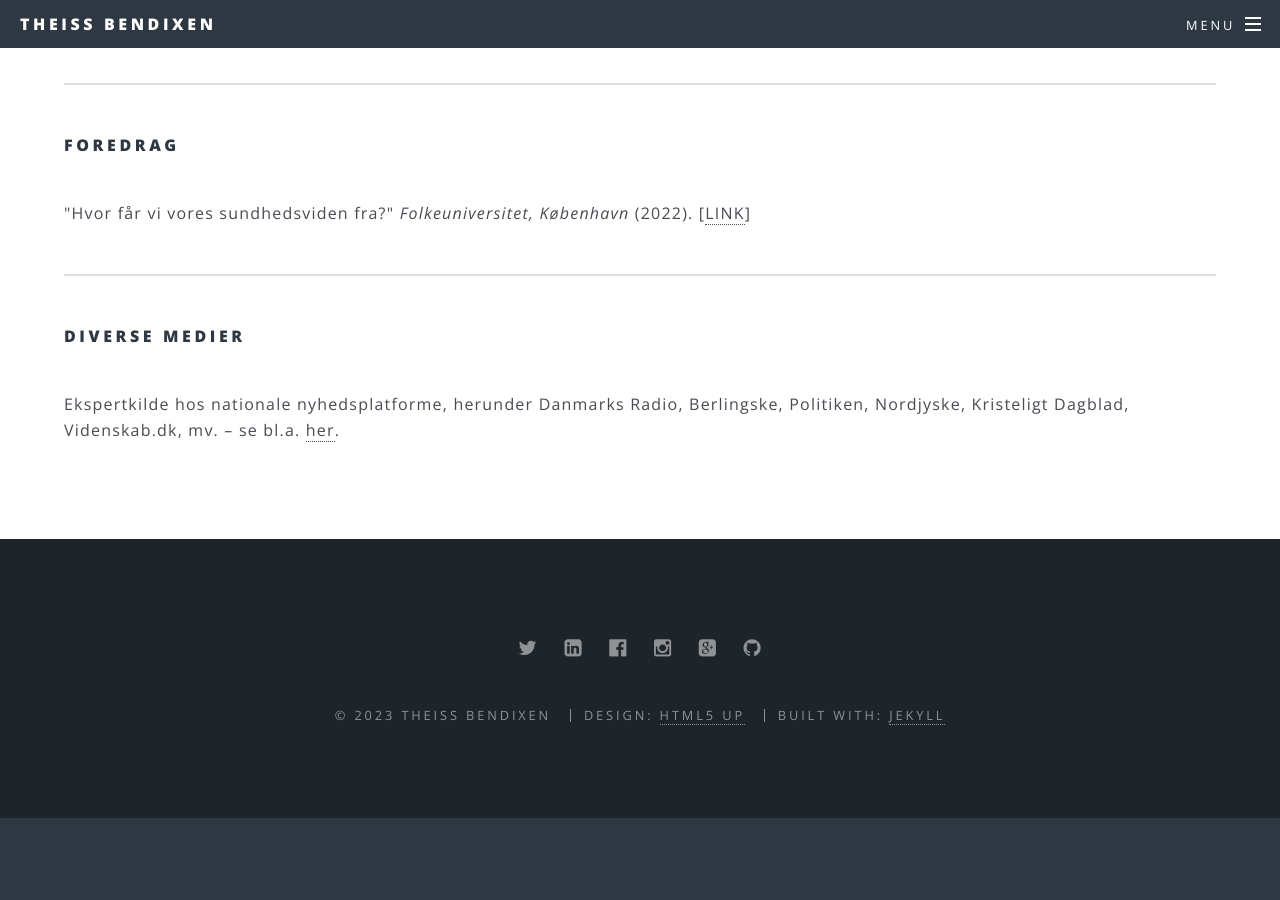
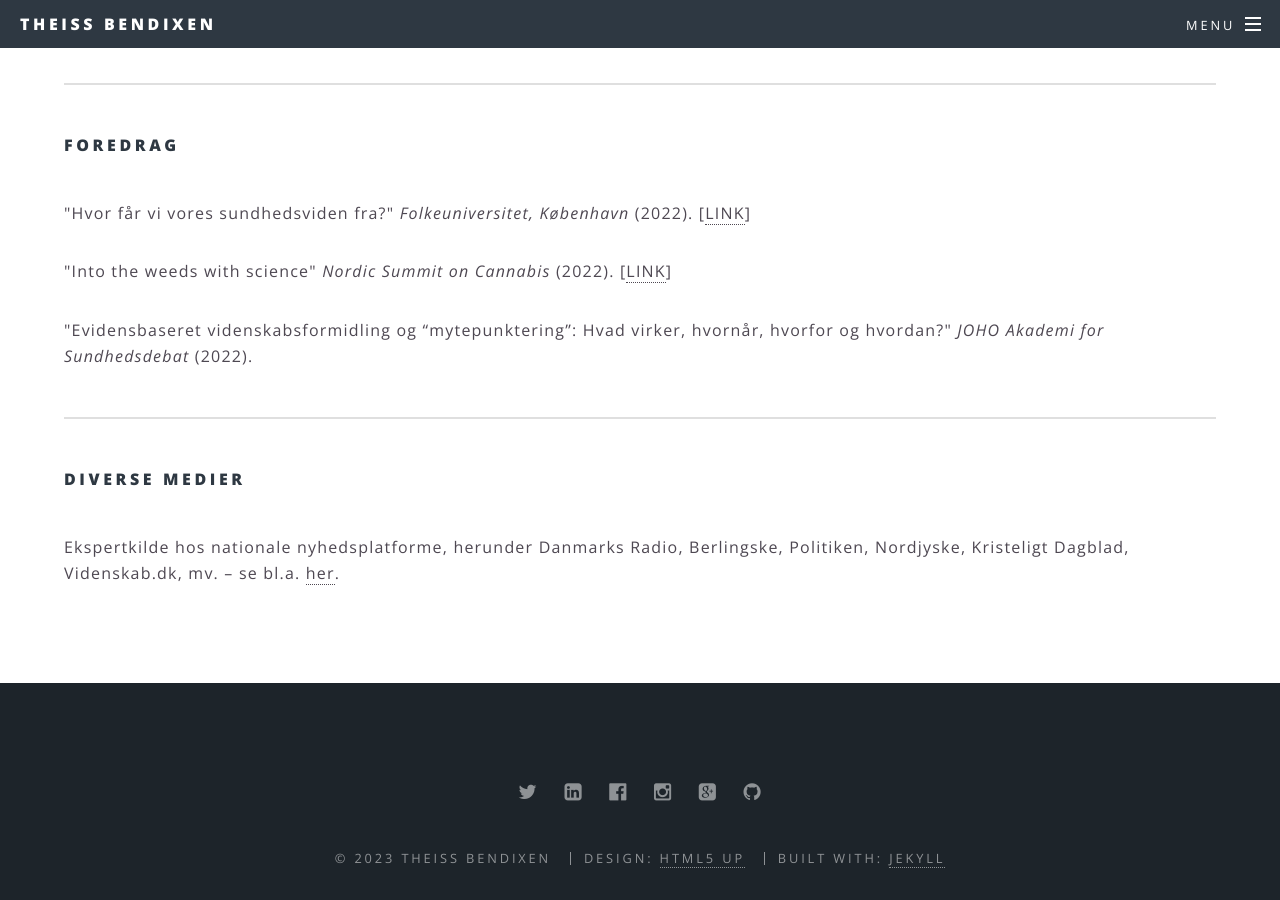
Before and after one commit to tbendixen/tbendixen.github.io.dk, a Jekyll site: the page built from debat.html, in a window 1280 px wide and 900 px high, scrolled down 1988 px. Built offline with Jekyll 4.4.1, drawn with Linux system fonts in a browser that asks for light colours; before the commit the page ends 2806 px from its top, so only the background shows below that.

Commit message:
Update debat.html

```diff
--- a/debat.html
+++ b/debat.html
@@ -53,6 +53,9 @@ title: Medier & Debat
 			<br />
 			<p>"Hvor får vi vores sundhedsviden fra?" <i>Folkeuniversitet, København</i> (2022).
 					[<a href="https://uniavisen.dk/event/hvor-faar-vi-vores-sundhedsviden-fra/">LINK</a>]</p>
+			<p>"Into the weeds with science" <i>Nordic Summit on Cannabis</i> (2022).
+					[<a href="https://www.youtube.com/watch?v=WKhE5_ItuFw">LINK</a>]</p>
+			<p>"Evidensbaseret videnskabsformidling og “mytepunktering”: Hvad virker, hvornår, hvorfor og hvordan?" <i>JOHO Akademi for Sundhedsdebat</i> (2022).</p>
 			<hr />
 			<h4>Diverse medier</h4>
 			<br />
```
